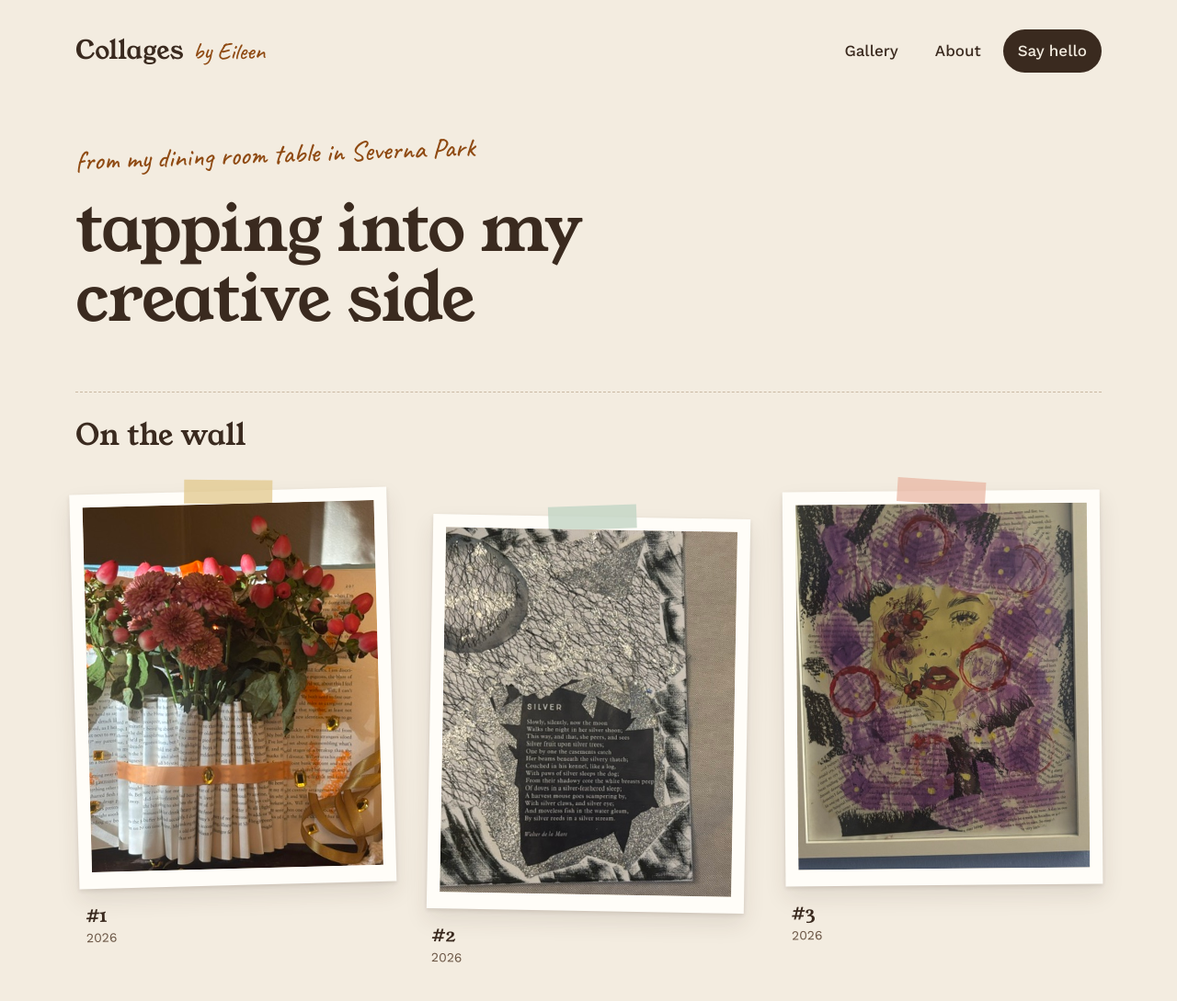
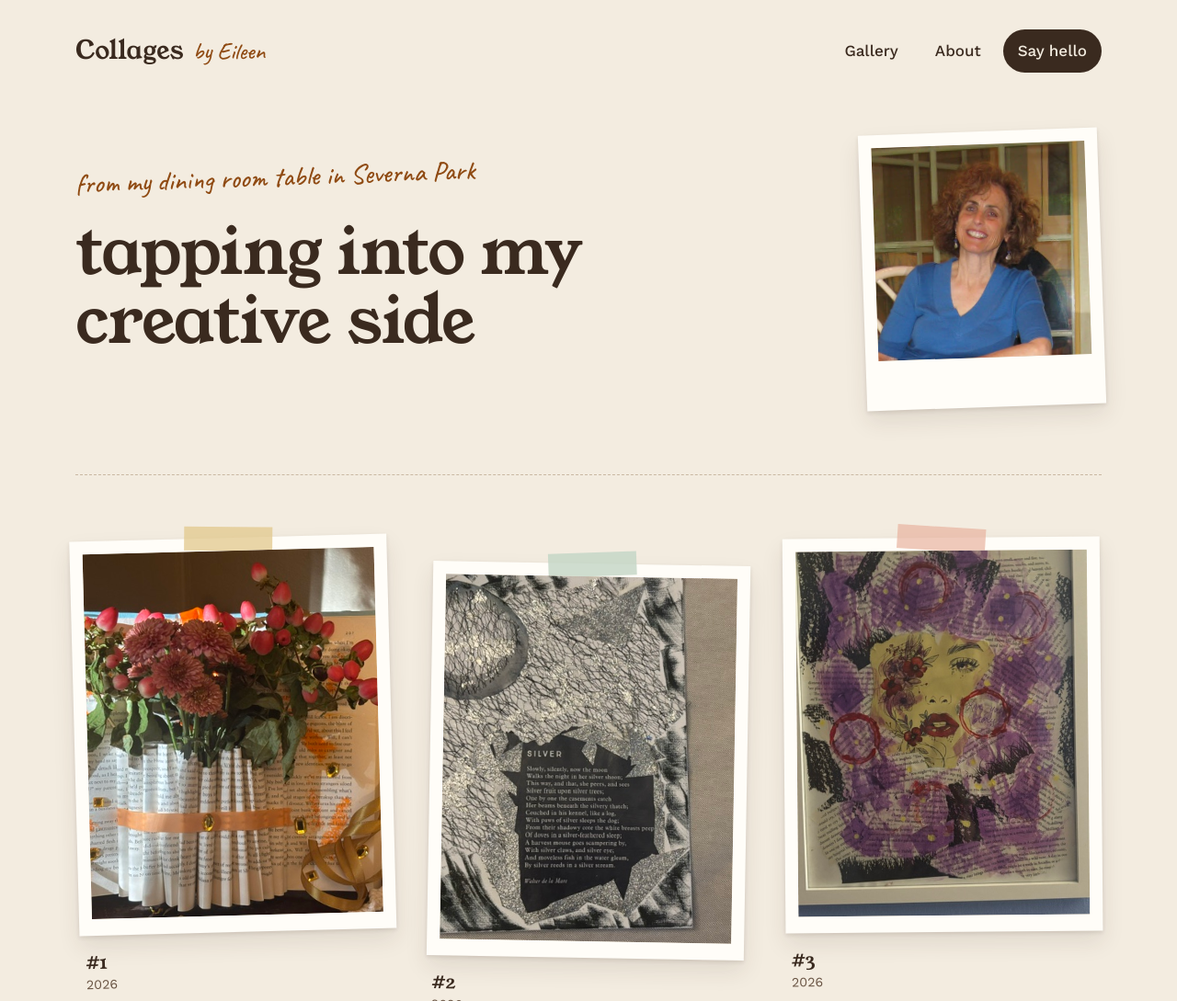
Before and after one commit to dougm262/collage-site, a plain HTML site: page index.html in a window 1280 px wide. Shown: the top 1089 px of the page at 92% size. Drawn offline with nearby package versions, Linux system fonts and the light colour scheme.

Commit message:
Add files via upload

```diff
--- a/index.html
+++ b/index.html
@@ -3,11 +3,11 @@
 <head>
 <meta charset="utf-8">
 <meta name="viewport" content="width=device-width, initial-scale=1">
-<title>Collages by Doug</title>
+<title>Collages by Eileen</title>
 <meta name="description" content="Original paper collages.">
 <link rel="preconnect" href="https://fonts.googleapis.com">
 <link rel="preconnect" href="https://fonts.gstatic.com" crossorigin>
-<link rel="stylesheet" href="https://fonts.googleapis.com/css2?family=Young+Serif&family=Work+Sans:wght@400;500;600&family=Caveat:wght@500;700&display=swap">
+<link rel="stylesheet" href="https://fonts.googleapis.com/css2?family=Young+Serif&family=Work+Sans:wght@400;500;600&family=Lora:wght@400;500;600&family=Libre+Baskerville:wght@400;700&family=Nunito:wght@400;600&family=Source+Serif+4:wght@400;600&family=Atkinson+Hyperlegible:wght@400;700&family=Caveat:wght@500;700&display=swap">
 <style>
   :root{
     --paper:#F3ECE0; --paper-deep:#E9DFCE; --card:#FFFDF8;
@@ -15,12 +15,14 @@
     --accent:#8F4A12; --rule:#C9B8A2; --pill:#B9A58C;
     --serif:'Young Serif', Georgia, serif;
     --sans:'Work Sans', system-ui, sans-serif;
+    --text-font:var(--sans); --text-size:17px;
     --hand:'Caveat', cursive;
     --shadow:0 2px 4px rgba(58,42,31,.12), 0 12px 24px rgba(58,42,31,.10);
   }
   *{box-sizing:border-box}
   html{scroll-behavior:smooth}
-  body{margin:0;background:var(--paper);color:var(--ink);font:17px/1.6 var(--sans)}
+  body{margin:0;background:var(--paper);color:var(--ink);font-family:var(--text-font);font-size:var(--text-size);line-height:1.6}
+  .sr-only{position:absolute;width:1px;height:1px;padding:0;margin:-1px;overflow:hidden;clip:rect(0,0,0,0);white-space:nowrap;border:0}
   a{color:var(--accent)} a:hover{color:#5E300B}
   img{max-width:100%;display:block}
   .wrap{max-width:1180px;margin:0 auto;padding-inline:32px}
@@ -36,11 +38,11 @@
   nav a.cta{background:var(--ink);color:var(--paper)}
   nav a.cta:hover{background:#21170F;color:var(--paper)}
 
-  .hero{display:flex;flex-wrap:wrap;gap:48px;align-items:flex-end;padding-top:72px;padding-bottom:40px}
-  .hero .main{flex:999 1 520px;min-width:0}
+  .hero{display:flex;flex-wrap:wrap;gap:56px;align-items:center;padding-top:64px;padding-bottom:48px}
+  .hero .main{flex:999 1 480px;min-width:0}
   .kicker{margin:0 0 12px;font-family:var(--hand);font-size:30px;color:var(--accent);transform:rotate(-2deg);transform-origin:left}
   h1{margin:0;font-family:var(--serif);font-weight:400;font-size:clamp(40px,6vw,72px);line-height:1.05;letter-spacing:-.01em}
-  .intro{flex:1 1 300px;margin:0;color:var(--ink-soft);max-width:420px}
+  .intro{margin:24px 0 0;color:var(--ink-soft);max-width:560px}
 
   .gallery{padding-top:24px;padding-bottom:80px}
   .gallery-head{display:flex;flex-wrap:wrap;align-items:center;justify-content:space-between;gap:16px;margin-bottom:40px;border-top:1.5px dashed var(--rule);padding-top:28px}
@@ -69,21 +71,20 @@
   .photo .shape{position:absolute}
   .photo .tag{position:absolute;left:12px;bottom:10px;font-size:12px;font-weight:600;letter-spacing:.06em;text-transform:uppercase;color:var(--ink);background:rgba(255,253,248,.85);padding:2px 8px}
   figcaption{padding:16px 6px 0}
-  .title{font-family:var(--serif);font-size:20px;line-height:1.3}
-  .meta{font-size:14px;color:var(--muted)}
-  .note{font-family:var(--hand);font-size:22px;color:var(--accent);line-height:1.2;margin-top:6px}
+  .title{font-family:var(--serif);font-size:1.18em;line-height:1.3}
+  .meta{font-size:.84em;color:var(--muted)}
+  .note{font-family:var(--hand);font-size:1.3em;color:var(--accent);line-height:1.2;margin-top:6px}
   .empty{color:var(--muted)}
 
-  .about{background:var(--paper-deep);padding:80px 0}
-  .about .wrap{display:flex;flex-wrap:wrap;gap:56px;align-items:center}
-  .polaroid{flex:1 1 280px;max-width:360px;transform:rotate(-2deg);background:var(--card);padding:14px 14px 40px;box-shadow:var(--shadow)}
+  .about{background:var(--paper-deep);padding:72px 0}
+  .polaroid{flex:1 1 260px;max-width:340px;margin-inline:auto;transform:rotate(-2deg);background:var(--card);padding:14px 14px 40px;box-shadow:var(--shadow)}
   .polaroid .ph{aspect-ratio:1/1;background:#CDBBA0;display:flex;align-items:center;justify-content:center;text-align:center;padding:24px;font-size:14px;font-weight:600;letter-spacing:.06em;text-transform:uppercase;overflow:hidden}
   .polaroid .ph img{width:100%;height:100%;object-fit:cover}
   .polaroid .ph.has-img{padding:0}
   .polaroid p{margin:14px 0 0;font-family:var(--hand);font-size:24px;text-align:center}
-  .about-text{flex:999 1 420px;min-width:0}
-  .about-text h2{font-size:40px;margin-bottom:20px}
-  .about-text p{margin:0 0 16px;max-width:620px}
+  .about-text{max-width:680px}
+  .about-text p{margin:0 0 16px}
+  .about-text p:last-child{margin-bottom:0}
 
   .contact{display:flex;flex-wrap:wrap;gap:32px;align-items:center;justify-content:space-between;padding-top:80px;padding-bottom:80px}
   .contact .main{flex:999 1 420px;min-width:0}
@@ -110,7 +111,7 @@
 <body>
 
 <header class="top wrap">
-  <a class="brand" href="#top"><span class="name" data-set="site_name">Collages</span><span class="by" data-set="byline">by Doug</span></a>
+  <a class="brand" href="#top"><span class="name" data-set="site_name">Collages</span><span class="by" data-set="byline">by Eileen</span></a>
   <nav aria-label="Main">
     <a href="#gallery">Gallery</a>
     <a href="#about">About</a>
@@ -123,13 +124,17 @@
     <div class="main">
       <p class="kicker" data-set="kicker"></p>
       <h1 data-set="headline"></h1>
+      <p class="intro" data-set="intro"></p>
     </div>
-    <p class="intro" data-set="intro"></p>
+    <div class="polaroid">
+      <div class="ph" id="about-photo">Photo of you or your work table</div>
+      <p data-set="about_caption"></p>
+    </div>
   </section>
 
   <section id="gallery" class="gallery wrap" aria-labelledby="gallery-h">
     <div class="gallery-head">
-      <h2 id="gallery-h">On the wall</h2>
+      <h2 id="gallery-h" class="sr-only">Collages</h2>
       <div class="filters" role="group" aria-label="Filter collages" id="filters" hidden></div>
     </div>
     <div class="grid" id="grid"><p class="empty">Loading collages…</p></div>
@@ -137,12 +142,8 @@
 
   <section id="about" class="about" aria-labelledby="about-h">
     <div class="wrap">
-      <div class="polaroid">
-        <div class="ph" id="about-photo">Photo of you or your work table</div>
-        <p data-set="about_caption"></p>
-      </div>
       <div class="about-text">
-        <h2 id="about-h">About the work</h2>
+        <h2 id="about-h" class="sr-only">About</h2>
         <div id="about-body"></div>
       </div>
     </div>
@@ -161,7 +162,7 @@
 </main>
 
 <footer class="wrap">
-  <span>© <span id="year"></span> <span data-set="byline-plain">Doug</span> · All collages are original work.</span>
+  <span>© <span id="year"></span> <span data-set="byline-plain">Eileen</span> · All collages are original work.</span>
   <span class="hand">thanks for stopping by</span>
 </footer>
 
@@ -223,7 +224,19 @@
   }
 
   // ---------- Page text ----------
+  var FONTS = {
+    'Work Sans (clean, modern)': "'Work Sans', system-ui, sans-serif",
+    'Lora (warm serif)': "'Lora', Georgia, serif",
+    'Libre Baskerville (classic book)': "'Libre Baskerville', Georgia, serif",
+    'Source Serif (crisp serif)': "'Source Serif 4', Georgia, serif",
+    'Nunito (soft, rounded)': "'Nunito', system-ui, sans-serif",
+    'Atkinson Hyperlegible (extra readable)': "'Atkinson Hyperlegible', system-ui, sans-serif"
+  };
+  var SIZES = { 'Small': '16px', 'Medium': '17px', 'Large': '19px', 'Extra large': '21px' };
   getJSON('/data/settings.json').then(function(s){
+    var root = document.documentElement.style;
+    if (FONTS[s.text_font]) root.setProperty('--text-font', FONTS[s.text_font]);
+    if (SIZES[s.text_size]) root.setProperty('--text-size', SIZES[s.text_size]);
     document.querySelectorAll('[data-set]').forEach(function(n){
       var key = n.getAttribute('data-set');
       if (key === 'byline-plain') { n.textContent = (s.byline || '').replace(/^by\s+/i,'') || s.site_name; return; }
```
